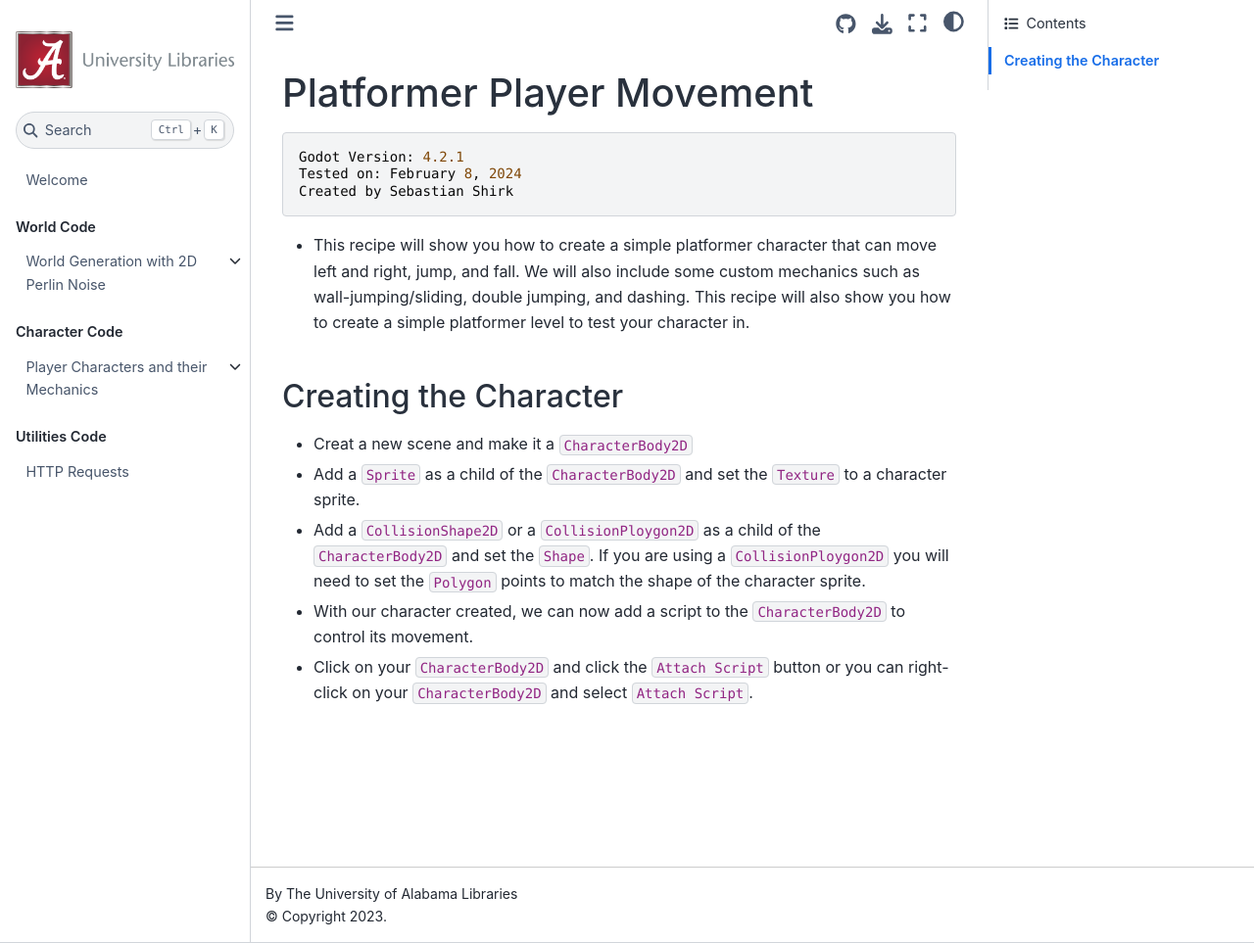
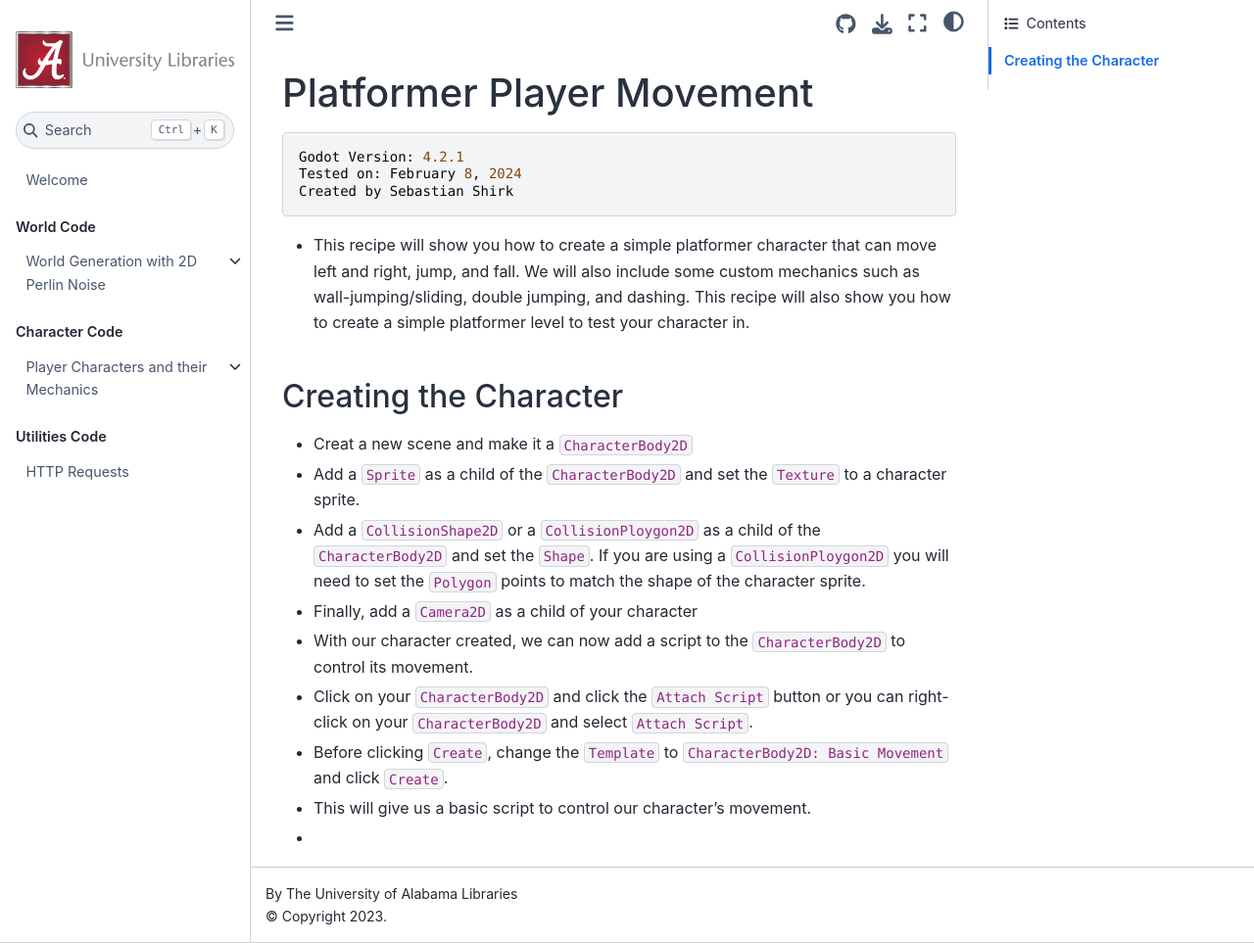
Before and after one commit to AveryUALibrary/Godot-Cookbook, a Jupyter Book: the page built from content/Character/Character_Mechanics/platformer_player_movement.md, in a window 1280 px wide and 963 px high. Shown: the whole window at 98% size. Built offline with Jupyter Book 1.0.4 settings and Sphinx 7.4.7 and the Sphinx Book theme 1.1.4, drawn with Linux system fonts in a browser that asks for light colours.

Commit message:
Add character movement mechanics and camera to platformer player

```diff
--- a/content/Character/Character_Mechanics/platformer_player_movement.md
+++ b/content/Character/Character_Mechanics/platformer_player_movement.md
@@ -10,5 +10,9 @@ Created by Sebastian Shirk
 * Creat a new scene and make it a `CharacterBody2D`
 * Add a `Sprite` as a child of the `CharacterBody2D` and set the `Texture` to a character sprite.
 * Add a `CollisionShape2D` or a `CollisionPloygon2D` as a child of the `CharacterBody2D` and set the `Shape`. If you are using a `CollisionPloygon2D` you will need to set the `Polygon` points to match the shape of the character sprite.
+* Finally, add a `Camera2D` as a child of your character
 * With our character created, we can now add a script to the `CharacterBody2D` to control its movement.
 * Click on your `CharacterBody2D` and click the `Attach Script` button or you can right-click on your `CharacterBody2D` and select `Attach Script`.
+* Before clicking `Create`, change the `Template` to `CharacterBody2D: Basic Movement` and click `Create`.
+* This will give us a basic script to control our character's movement.
+*
```
